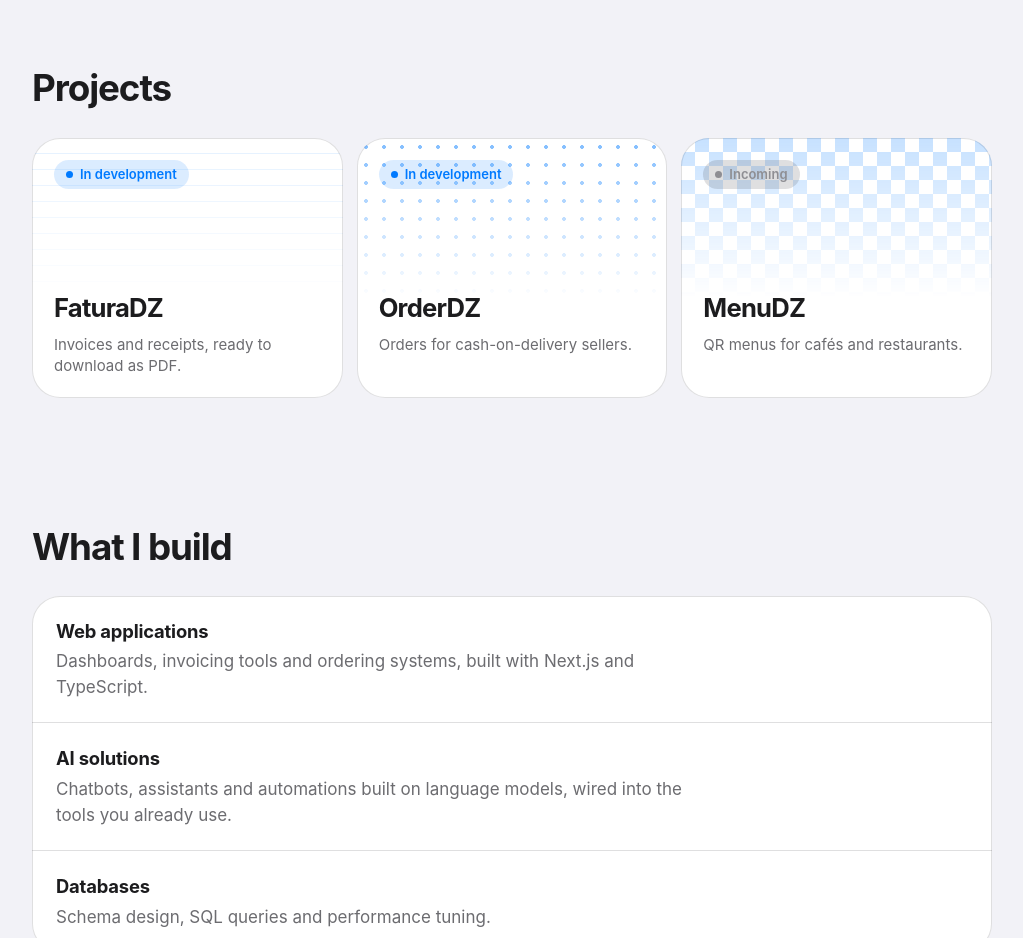
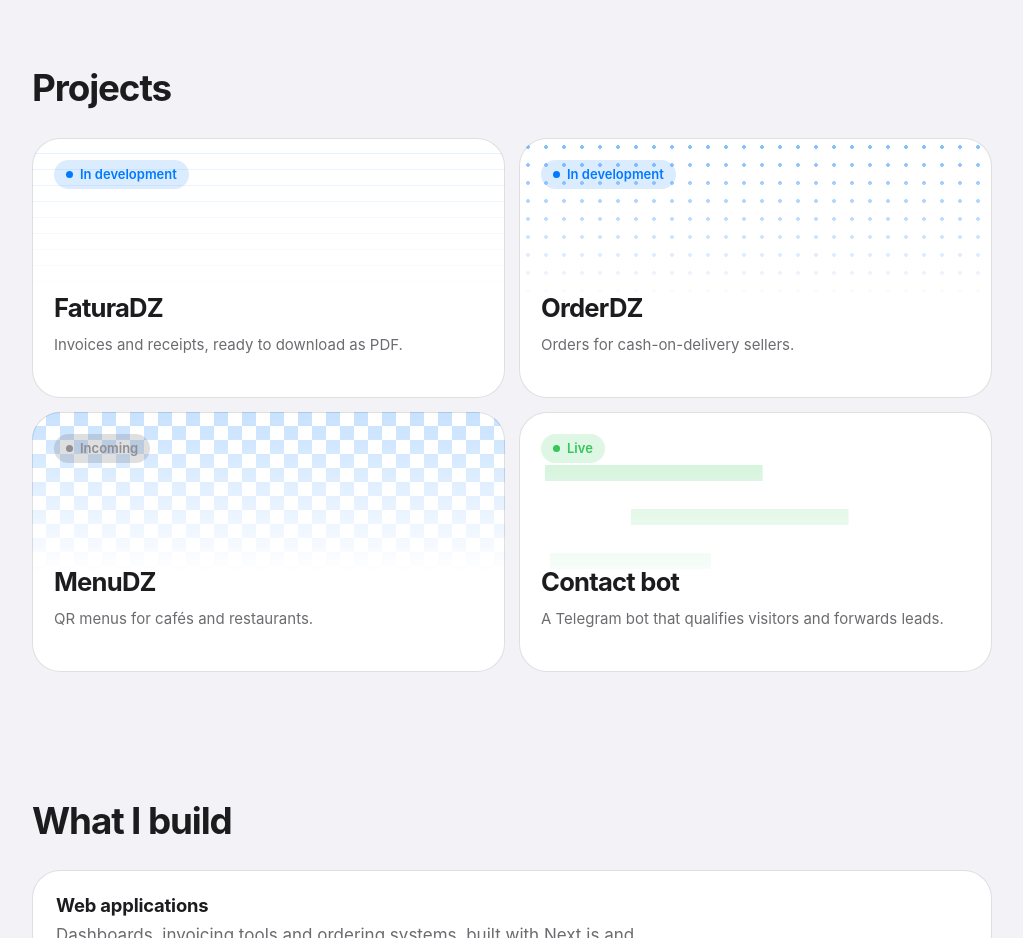
Before and after one commit to Sameeva/Sameeva.github.io, a plain HTML site: page index.html in a window 1280 px wide. Shown: the part 827-1765 px from the top of the page, without its empty margins (128-1151 px from the left). Drawn offline with Linux system fonts and the light colour scheme.

Commit message:
Add contact bot project

```diff
--- a/app.js
+++ b/app.js
@@ -53,6 +53,16 @@
     "order.h2": "Row-level security is on for every table, so the public API reads nothing and only the server reaches the data.",
     "order.h3": "Order numbers come from a counter incremented in the same transaction as the order, never from MAX+1.",
     "order.h4": "Status follows a strict state machine, and every change writes an event to the order's history.",
+    "status.live": "Live",
+    "cbot.tag": "A Telegram bot that qualifies visitors and forwards leads.",
+    "cbot.desc": "A Telegram bot that qualifies new visitors with a short guided brief, answers common questions, and forwards each lead to me. My replies are relayed back to them through the bot.",
+    "cbot.b1": "Guided brief: project type, budget and deadline",
+    "cbot.b2": "Answers common questions in English, French and Arabic",
+    "cbot.b3": "My replies are relayed back to the visitor",
+    "cbot.h1": "Stateless by design: the brief travels inside button data and prompt text, so there is no database to run.",
+    "cbot.h2": "A secret header check rejects any request that doesn't come from Telegram, and only the owner can relay replies.",
+    "cbot.h3": "Visitor names are escaped before they reach the owner, and long messages are truncated.",
+    "cbot.h4": "Unit tests cover the flow, the FAQ matching and the abuse cases, and the code runs as a single serverless function.",
     "foot": "© 2026 Houssam Djerir", "title": "Houssam Djerir, web developer"
   },
   fr: {
@@ -107,6 +117,16 @@
     "order.h2": "La sécurité au niveau des lignes est activée sur chaque table : l'API publique ne lit rien, seul le serveur accède aux données.",
     "order.h3": "Les numéros de commande viennent d'un compteur incrémenté dans la même transaction que la commande, jamais par MAX+1.",
     "order.h4": "Le statut suit une machine à états stricte, et chaque changement écrit un événement dans l'historique de la commande.",
+    "status.live": "En ligne",
+    "cbot.tag": "Un bot Telegram qui qualifie les visiteurs et transmet les demandes.",
+    "cbot.desc": "Un bot Telegram qui qualifie les nouveaux visiteurs avec un court cadrage guidé, répond aux questions courantes et me transmet chaque demande. Mes réponses leur sont renvoyées par le bot.",
+    "cbot.b1": "Cadrage guidé : type de projet, budget et délai",
+    "cbot.b2": "Répond aux questions courantes en anglais, français et arabe",
+    "cbot.b3": "Mes réponses sont renvoyées au visiteur",
+    "cbot.h1": "Sans état par conception : le cadrage voyage dans les données des boutons et le texte des invites, donc aucune base de données à gérer.",
+    "cbot.h2": "Un en-tête secret rejette toute requête qui ne vient pas de Telegram, et seul le propriétaire peut relayer des réponses.",
+    "cbot.h3": "Les noms des visiteurs sont échappés avant d'arriver au propriétaire, et les messages trop longs sont tronqués.",
+    "cbot.h4": "Des tests unitaires couvrent le parcours, la correspondance de la FAQ et les cas d'abus, et le code tourne comme une seule fonction serverless.",
     "foot": "© 2026 Houssam Djerir", "title": "Houssam Djerir, développeur web"
   },
   ar: {
@@ -161,6 +181,16 @@
     "order.h2": "أمان مستوى الصفوف مفعّل على كل جدول: الواجهة العامة لا تقرأ شيئًا، والخادم وحده يصل إلى البيانات.",
     "order.h3": "أرقام الطلبات تأتي من عدّاد يزداد في نفس معاملة الطلب، وليس بطريقة MAX+1.",
     "order.h4": "تتبع الحالة آلة حالات صارمة، وكل تغيير يكتب حدثًا في سجل الطلب.",
+    "status.live": "يعمل الآن",
+    "cbot.tag": "بوت تيليغرام يقيّم الزوار ويحوّل الطلبات.",
+    "cbot.desc": "بوت تيليغرام يقيّم الزوار الجدد بأسئلة قصيرة موجّهة، ويجيب عن الأسئلة الشائعة، ويحوّل كل طلب إليّ. وتصل ردودي إليهم عبر البوت.",
+    "cbot.b1": "أسئلة موجّهة: نوع المشروع والميزانية والموعد",
+    "cbot.b2": "يجيب عن الأسئلة الشائعة بالإنجليزية والفرنسية والعربية",
+    "cbot.b3": "تُرسل ردودي إلى الزائر",
+    "cbot.h1": "بلا حالة بالتصميم: تنتقل الأسئلة داخل بيانات الأزرار ونص الرسائل، فلا توجد قاعدة بيانات لإدارتها.",
+    "cbot.h2": "ترويسة سرية ترفض أي طلب لا يأتي من تيليغرام، ولا يستطيع تمرير الردود سوى المالك.",
+    "cbot.h3": "تُنقّى أسماء الزوار قبل وصولها إلى المالك، وتُقتطع الرسائل الطويلة.",
+    "cbot.h4": "اختبارات وحدات تغطي المسار ومطابقة الأسئلة الشائعة وحالات إساءة الاستخدام، ويعمل الكود كدالة واحدة بلا خادم.",
     "foot": "© 2026 حسام جرير", "title": "حسام جرير، مطوّر ويب"
   }
 };
@@ -169,7 +199,8 @@
   fatura: { link: "https://github.com/Sameeva/FaturaDZ", demo: "https://fatura-dz.vercel.app", status: "dev",
             shots: [["img/fatura-list.png", 410], ["img/fatura-invoice.png", 650], ["img/fatura-editor.png", 702]], hood: 4 },
   order:  { link: "https://github.com/Sameeva/OrderDZ", demo: null, status: "dev", shots: [], hood: 4 },
-  menu:   { link: null, demo: null, status: "soon", shots: [], hood: 0 }
+  menu:   { link: null, demo: null, status: "soon", shots: [], hood: 0 },
+  cbot:   { link: "https://github.com/Sameeva/contact-bot", demo: "https://t.me/eevva_bot", status: "live", shots: [], hood: 4 }
 };
 
 const root = document.documentElement;
@@ -210,7 +241,7 @@
 
 function fillSheet(id) {
   const p = PROJECTS[id];
-  const names = { fatura: "FaturaDZ", order: "OrderDZ", menu: "MenuDZ" };
+  const names = { fatura: "FaturaDZ", order: "OrderDZ", menu: "MenuDZ", cbot: "Contact bot" };
   const li = (text) => Object.assign(document.createElement("li"), { textContent: text });
   document.getElementById("sheet-title").textContent = names[id];
   const st = document.getElementById("sheet-status");
--- a/index.html
+++ b/index.html
@@ -54,6 +54,11 @@
         <span class="status soon" data-i18n="status.soon"></span>
         <span class="tname">MenuDZ</span>
         <span class="ttag" data-i18n="menu.tag"></span>
+      </button>
+      <button type="button" class="tile t-cbot" data-project="cbot" aria-haspopup="dialog">
+        <span class="status live" data-i18n="status.live"></span>
+        <span class="tname">Contact bot</span>
+        <span class="ttag" data-i18n="cbot.tag"></span>
       </button>
     </div>
   </section>
--- a/styles.css
+++ b/styles.css
@@ -9,6 +9,7 @@
   --glass: rgba(255, 255, 255, .72);
   --scrim: rgba(0, 0, 0, .32);
   --soon: #8E8E93;
+  --live: #34C759;
   --radius: 28px;
   --spring: cubic-bezier(.22, 1.1, .32, 1);
   --font: -apple-system, BlinkMacSystemFont, "SF Pro Text", "Segoe UI", Roboto, "Noto Sans", "Noto Sans Arabic", "Geeza Pro", system-ui, sans-serif;
@@ -21,6 +22,7 @@
     --muted: #98989F;
     --line: rgba(235, 235, 245, .14);
     --accent: #0A84FF;
+    --live: #30D158;
     --glass: rgba(28, 28, 30, .72);
     --scrim: rgba(0, 0, 0, .56);
   }
@@ -103,7 +105,7 @@
 h3 { font-size: 1.15rem; letter-spacing: -.01em; }
 
 /* project tiles */
-.tiles { display: grid; gap: 14px; grid-template-columns: repeat(3, 1fr); }
+.tiles { display: grid; gap: 14px; grid-template-columns: repeat(2, 1fr); }
 .tile {
   position: relative; overflow: hidden; isolation: isolate;
   display: flex; flex-direction: column; align-items: flex-start; gap: 6px;
@@ -136,6 +138,15 @@
   opacity: .22;
   -webkit-mask-image: linear-gradient(to bottom, #000, transparent 62%); mask-image: linear-gradient(to bottom, #000, transparent 62%);
 }
+.t-cbot::after {
+  color: var(--live);
+  background:
+    linear-gradient(currentColor, currentColor) 10% 22% / 46% 16px no-repeat,
+    linear-gradient(currentColor, currentColor) 44% 40% / 46% 16px no-repeat,
+    linear-gradient(currentColor, currentColor) 10% 58% / 34% 16px no-repeat;
+  opacity: .28; border-radius: 8px;
+  -webkit-mask-image: linear-gradient(to bottom, #000, transparent 70%); mask-image: linear-gradient(to bottom, #000, transparent 70%);
+}
 
 .status {
   display: inline-flex; align-items: center; gap: 7px;
@@ -144,6 +155,7 @@
 }
 .status::before { content: ""; width: 7px; height: 7px; border-radius: 50%; background: currentColor; }
 .status.soon { background: var(--line); color: var(--soon); }
+.status.live { background: color-mix(in srgb, var(--live) 16%, transparent); color: var(--live); }
 
 /* services */
 .rows { list-style: none; padding: 0; background: var(--surface); border-radius: var(--radius); box-shadow: inset 0 0 0 1px var(--line); }
```
